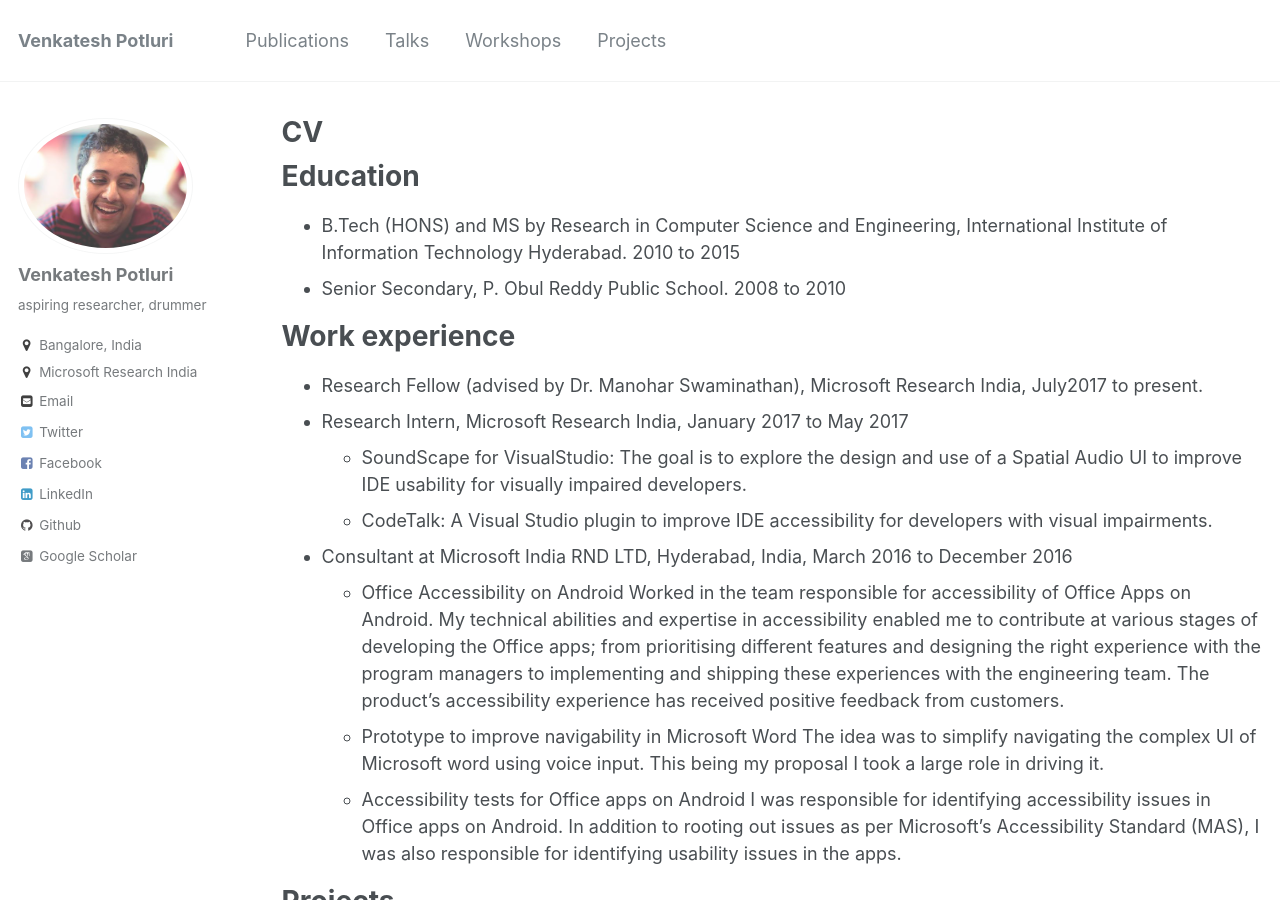
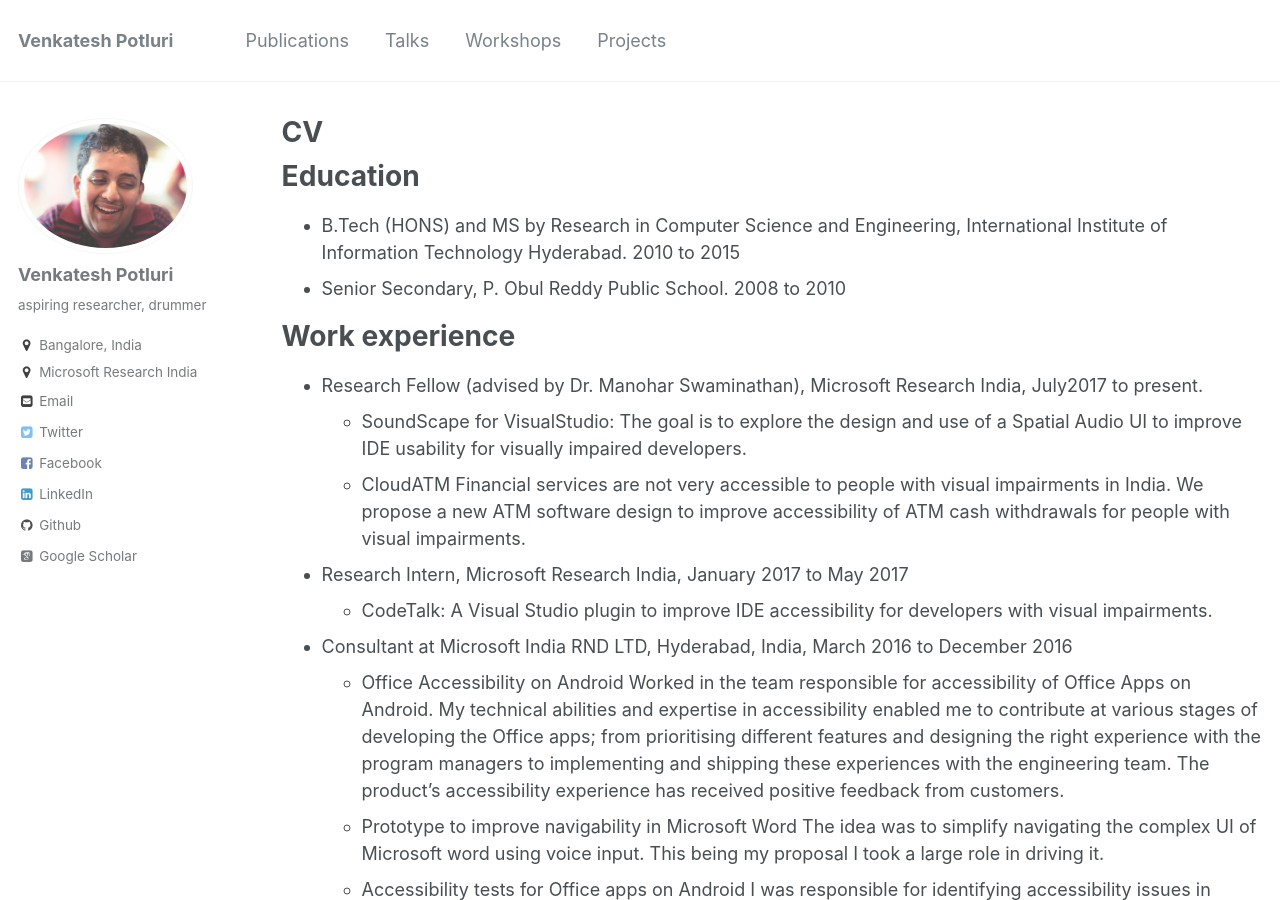
Before and after one commit to venkateshpotluri/venkateshpotluri.github.io, a Jekyll site: the page built from _pages/cv.md, in a window 1280 px wide and 900 px high. Built offline with Jekyll 4.4.1, drawn with Linux system fonts in a browser that asks for light colours; some web fonts are replaced.

Commit message:
updates to CV

```diff
--- a/_pages/cv.md
+++ b/_pages/cv.md
@@ -17,9 +17,11 @@ Education
 Work experience
 ======
 * Research Fellow (advised by Dr. Manohar Swaminathan), Microsoft Research India, July2017 to present.
-* Research Intern, Microsoft Research India, January 2017 to May 2017
   * [SoundScape for VisualStudio](projects/soundscape):
     The goal is to explore the design and use of a Spatial Audio UI to improve IDE usability for visually impaired developers.
+  * [CloudATM](/projects/cloudatm)
+    Financial services are not very accessible to people with visual impairments in India. We propose a new ATM software design to improve accessibility of ATM cash withdrawals for people with visual impairments.
+* Research Intern, Microsoft Research India, January 2017 to May 2017
   * [CodeTalk](projects/codetalk):
     A Visual Studio plugin to improve IDE accessibility for developers with visual impairments.
 
@@ -52,7 +54,7 @@ Publications
 
 Talks
 ======
-  <ul>{% for post in site.talks %}
+  <ul>{% for post in site.talks reverse %}
     {% include archive-single-talk-cv.html %}
   {% endfor %}</ul>
 
```
